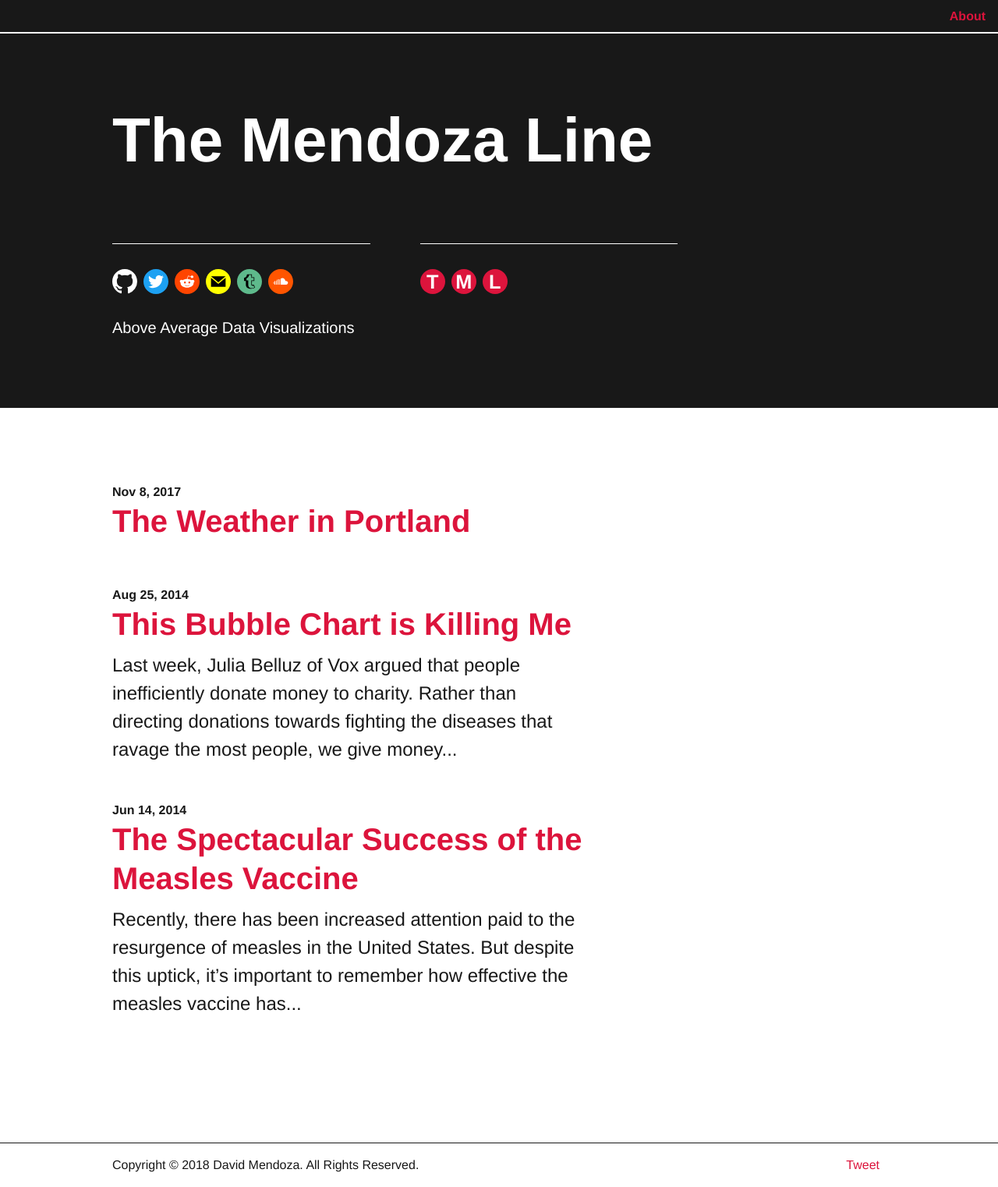
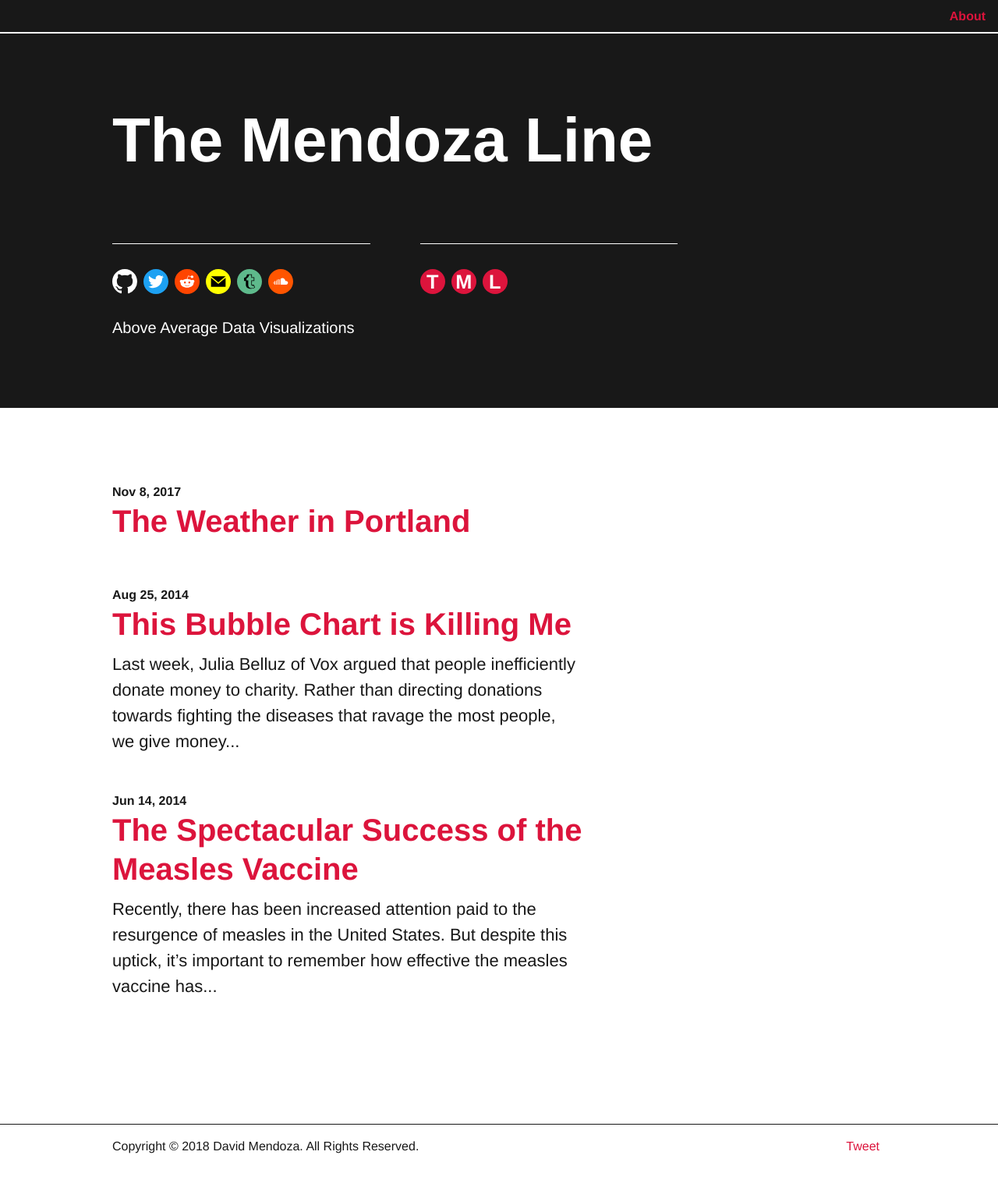
Before and after one commit to mendozaline/mendozaline.github.io, a Jekyll site: the page built from index.md, in a window 1280 px wide. Shown: the whole page at 78% size. Built offline with Jekyll 4.4.1, drawn with Linux system fonts in a browser that asks for light colours; comment, search, counter and statistics services are not loaded; after the commit the page ends 1498 px from its top, so only the background shows below that.

Commit message:
Reduce post font size

```diff
--- a/_sass/_components.scss
+++ b/_sass/_components.scss
@@ -82,7 +82,7 @@ code {
     font-style: italic;
 
     p {
-      font-size: 28px;
+      font-size: 24px;
       margin: 0 0 0 2.5%;
     }
 
--- a/_sass/_variables.scss
+++ b/_sass/_variables.scss
@@ -2,11 +2,11 @@
 // Font family
 $body-font-family: "Helvetica Neue", Arial, sans-serif;
 $body-font-size: 16px;
-$prose-font-size: 24px;
+$prose-font-size: 22px;
 
 
 // Type scale
-$h0-mobile: 60px;
+$h0-mobile: 55px;
 $h0-desktop: 80px;
 
 $h1-size: 40px !default;
```
